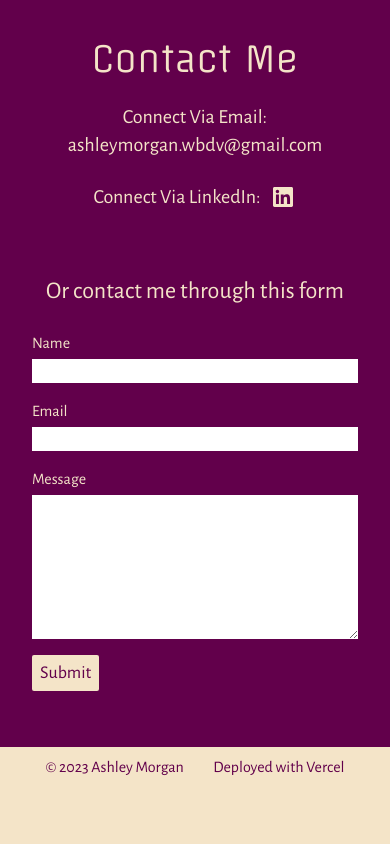
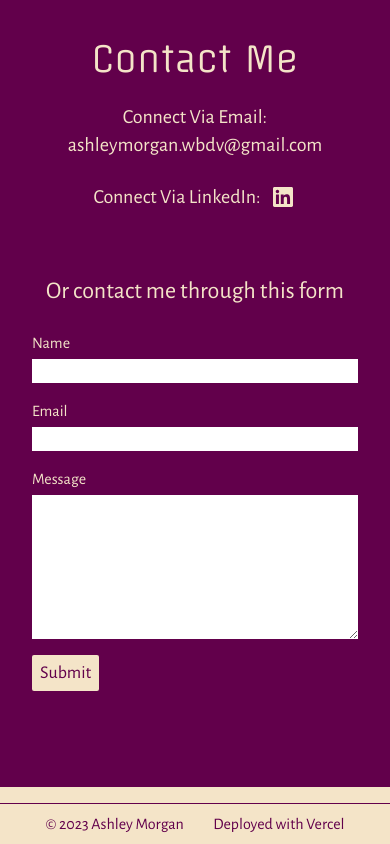
Before and after one commit to AshlavaDev/portfolio, a Next.js app: page / in a window 390 px wide. Shown: the part 3481-4325 px from the top of the page. Before the commit the page ends 4268 px from the top, so only its background shows below. Built offline with nearby package versions, Linux system fonts and the light colour scheme.

Commit message:
move footer component, change project page responsiveness

```diff
--- a/app/layout.tsx
+++ b/app/layout.tsx
@@ -1,6 +1,8 @@
 import './globals.css';
 import { Analytics } from '@vercel/analytics/react';
+
 import NavBar from "@/components/NavBar";
+import Footer from "@/components/Footer";
 
 export const metadata = {
   title: 'Ashley Morgan',
@@ -21,6 +23,7 @@ export default function RootLayout({
         <NavBar />
         {children}
         <Analytics />
+        <Footer />
       </body>
     </html>
   )
--- a/app/projects/[project]/page.tsx
+++ b/app/projects/[project]/page.tsx
@@ -15,8 +15,8 @@ export default function ProjectPage({ params }: { params: { project: string } })
   return (
     <>
     { projectData ? (
-      <section className='pt-20 px-4 md:px-10 flex flex-col md:flex-row md:justify-center items-center md:items-start md:min-h-screen text-burgundy text-lg md:text-xl'>
-        <div className='md:flex-1 flex flex-col items-center md:grid md:grid-cols-2 place-items-center gap-4 order-last md:order-first pb-4 md:pb-0'>
+      <section className='pt-16 md:pt-28 lg:pt-20 px-4 md:px-10 flex flex-col md:flex-row md:justify-center items-center md:items-start md:min-h-screen text-burgundy text-lg md:text-xl'>
+        <div className='md:flex-1 flex flex-col items-center md:grid md:grid-cols-1 2xl:grid-cols-2 place-items-center gap-4 order-last md:order-first pb-4 md:pb-0'>
           {projectData.images.map((image, index) => (
             <div className='relative h-auto aspect-w-1 aspect-h-1 flex justify-center' key={index}>
               <Image src={image.src} alt={image.alt} width="0" height="0" sizes="100vw" className='w-4/5 h-auto'/>
--- a/components/Contact.tsx
+++ b/components/Contact.tsx
@@ -1,5 +1,4 @@
 import React from 'react';
-import Footer from './Footer';
 import ContactForm from './ContactForm';
 import { SiLinkedin } from 'react-icons/si';
 import Link from 'next/link';
@@ -30,8 +29,6 @@ export default function Contact({}: Props) {
           <ContactForm />
         </div>
       </div>
-
-      <Footer />
     </section>
   )
 };
--- a/components/Footer.tsx
+++ b/components/Footer.tsx
@@ -1,10 +1,6 @@
-import React from 'react';
-
-type Props = {}
-
-export default function Footer({}: Props) {
+export default function Footer() {
   return (
-    <footer className='bg-cream text-burgundy px-4 py-2 mt-4 w-full absolute bottom-0 flex justify-evenly md:text-lg'>
+    <footer className='bg-cream text-burgundy border-t border-burgundy px-4 py-2 mt-4 w-full flex justify-evenly md:text-lg'>
       <span>© 2023 Ashley Morgan</span>
       <span>Deployed with Vercel</span>
     </footer>
```
